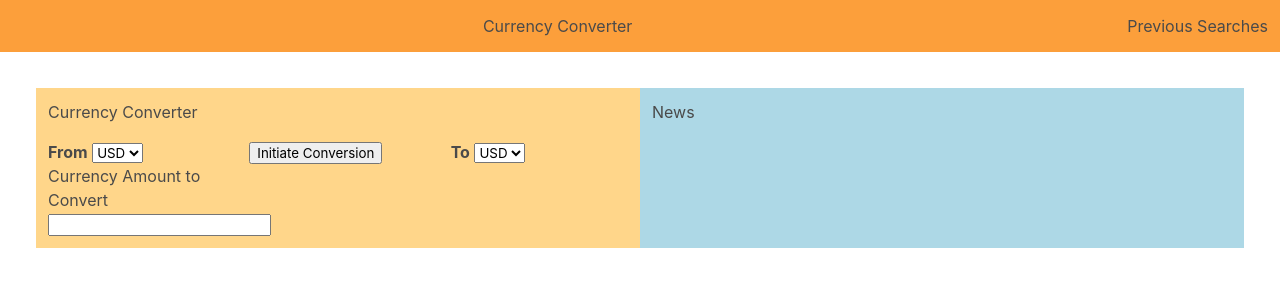
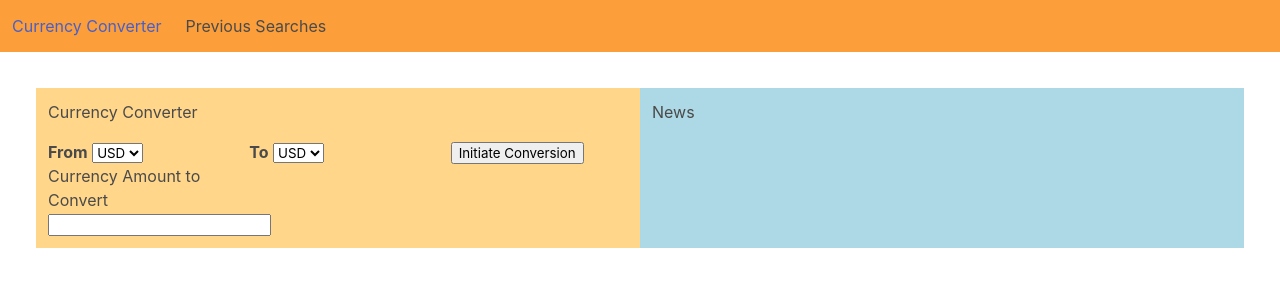
Before and after one commit to Project-1-Group-2-March-2023/VaCASHin, a plain HTML site: page index.html in a window 1280 px wide. Drawn offline with nearby package versions, Linux system fonts and the light colour scheme.

Commit message:
Navbar update

```diff
--- a/index.html
+++ b/index.html
@@ -25,9 +25,14 @@
     }
   </script>
   <body>
-    <header class="top-header">
-      <nav class="navbar" role="navigation" aria-label="main navigation">
-        <ul class="navbar-menu" id="ul-list">
+    <header class="top-header" id="">
+      <nav
+        class="navbar"
+        id="ul-list"
+        role="navigation"
+        aria-label="main navigation"
+      >
+        <ul class="navbar-brand">
           <li class="navbar-end">
             <a class="navbar-item" href="#formsContainer">
               Currency Converter
@@ -60,10 +65,6 @@
               <input type="text" id="currency1" size="20" />
             </p>
           </form>
-          <div class="buttons column">
-            <button id="initiateBtn">Initiate Conversion</button>
-            <!-- <button id="clearBtn">Clear Form</button> -->
-          </div>
           <form class="toCurrencyForm column is-4">
             <b>To</b>
             <select id="endingList" onchange="endingCurrency()">
@@ -78,6 +79,10 @@
             <input type="text" id="currency2" size="20" />
           </p> -->
           </form>
+          <div class="buttons column">
+            <button id="initiateBtn">Initiate Conversion</button>
+            <!-- <button id="clearBtn">Clear Form</button> -->
+          </div>
         </div>
       </div>
       <div class="section2 column">
```
